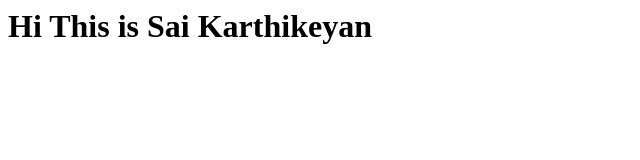
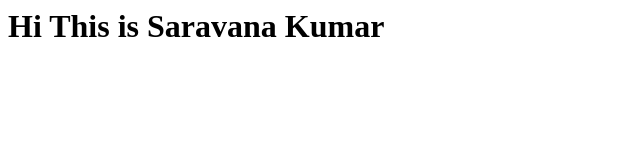
Before and after one commit to iamsaravanacsk/Myrepo, a plain HTML site: page index.html in a window 1280 px wide. Shown: the whole page, without its empty margins (0-640 px from the left). Drawn offline with Linux system fonts and the light colour scheme.

Commit message:
Update index.html

```diff
--- a/index.html
+++ b/index.html
@@ -1,3 +1,3 @@
 <html>
-	<h1> Hi This is Sai Karthikeyan</h1>
+	<h1> Hi This is Saravana Kumar</h1>
 </html>
```
